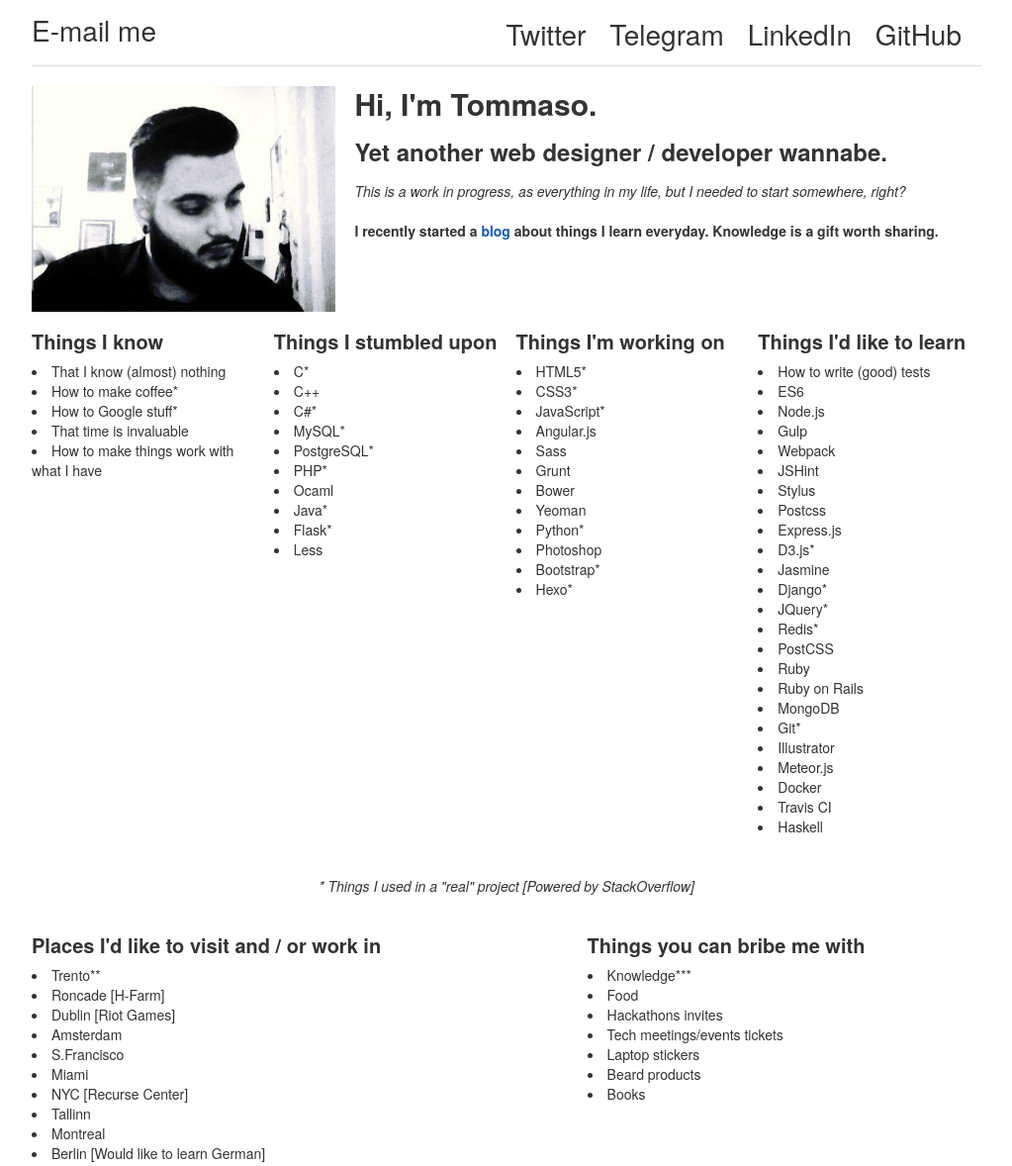
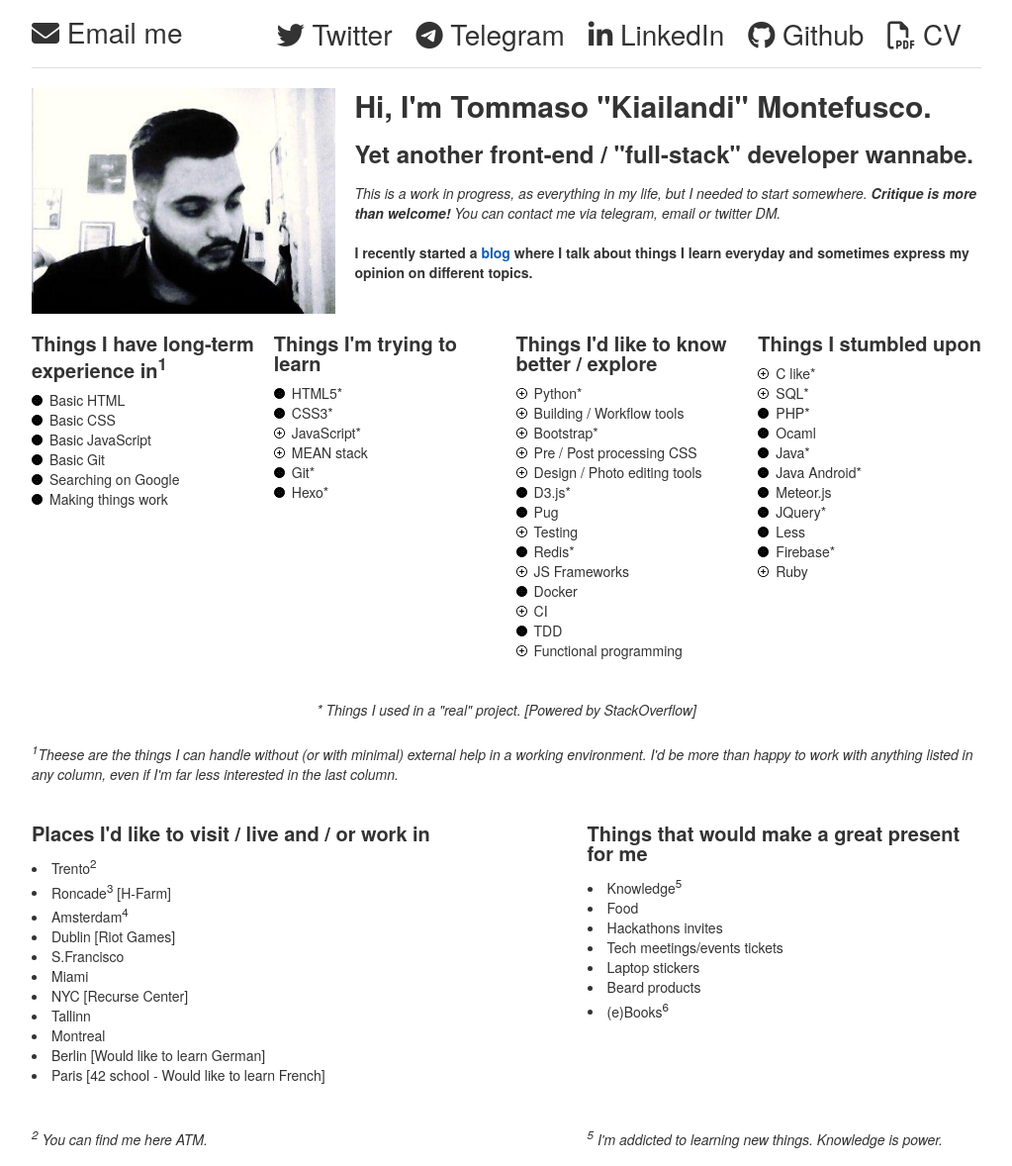
Before and after one commit to Kiailandi/kiailandi.github.io, a plain HTML site: page index.html in a window 1280 px wide. Shown: the top 1178 px of the page at 99% size, without its empty margins (128-1151 px from the left). Drawn offline with Linux system fonts and the light colour scheme.

Commit message:
Version 2.0
- Rework of content
- Rework of list style
- Rework of navbar

```diff
--- /dev/null
+++ b/css/collapsibleList.css
@@ -0,0 +1,25 @@
+.exp li{
+  /*list-style: disc;*/
+  list-style-position: inside;
+  list-style-image:url('../img/collapsibleList/button-nosub.png');
+  cursor:auto;
+}
+li.collapsibleListClosed{
+  list-style-position: inside;
+  list-style-image:url('../img/collapsibleList/button-closed.png');
+  cursor:pointer;
+}
+li.collapsibleListOpen{
+  list-style-position: inside;
+  list-style-image:url('../img/collapsibleList/button.png');
+  cursor:pointer;
+  font-style: italic;
+  font-weight: bold;
+}
+
+li.collapsibleListOpen li{
+  font-style: normal;
+  font-weight: normal;
+  list-style-position: inside;
+  list-style-image:url('../img/collapsibleList/button-sub.png');
+}
--- a/css/minimal.css
+++ b/css/minimal.css
@@ -56,14 +56,9 @@ h6 { font-size: 12px; line-height: 20px; margin-bottom: 20px; }
 h1,h2,h3,h4,h5,h6 { color: #333; }
 
 p { margin-bottom: 20px; }
-.italic {font-style: italic;}
-.bold {font-weight: bold;}
 
-.center {text-align: center;}
 .float-left     { float: left; }
 .float-right    { float: right; }
-.float-center		{ float: center; }
-img {width: 100%;}
 img.float-left  { float: left; margin: 0 20px 20px 0; }
 img.float-right { float: right; margin: 0 0 20px 20px; }
 img.center 		{ margin: 0 auto; display: block; }
--- /dev/null
+++ b/css/style.css
@@ -0,0 +1,44 @@
+@media only screen and (max-width: 980px){
+  a:after{
+    display: none;
+  }
+}
+
+@media only screen and (max-width: 768px) {
+    /* For mobile phones: */
+    [class*="col-"] {
+        width: 100%;
+    }
+    h1 { line-height: 120%; text-align: center; margin-top: 10px;}
+    h2 { line-height: 130%; text-align: center;}
+    footer > a {display: none;}
+}
+a.logo{text-decoration: none;}
+.email:after{
+  content: " Email me"
+}
+.twitter:after {
+  content: " Twitter";
+}
+.telegram:after{
+  content: " Telegram";
+}
+.linkedin:after{
+  content: " LinkedIn";
+}
+.github:after{
+  content: " Github";
+}
+.pdf:after{
+  content: " CV";
+}
+
+.italic {font-style: italic;}
+.bold {font-weight: bold;}
+.center {text-align: center;}
+.pic {width: 100%;}
+
+footer{
+  padding-right: 5px;
+  padding-left: 5px;
+}
--- a/index.html
+++ b/index.html
@@ -3,123 +3,194 @@
 
 <head>
     <meta charset="utf-8">
-  <meta http-equiv="X-UA-Compatible" content="IE=edge,chrome=1">
+    <meta http-equiv="X-UA-Compatible" content="IE=edge">
+    <meta name="viewport" content="width=device-width, initial-scale=1">
 
-  <title>Minimal CSS Template</title>
+    <title>Kiailandi</title>
     <meta name="description" content="Yet another about me page">
 
+    <script src="https://use.fontawesome.com/2f6f8e1d2a.js"></script>
     <link href="css\minimal.css" rel="stylesheet">
+    <link href="css\collapsibleList.css" rel="stylesheet">
+    <link href="css\style.css" rel="stylesheet">
 </head>
 
 <body>
     <div class="container">
         <header>
-      <a class="logo" href="mailto:Tommaso.Montefusco@hotmail.it?subject=About">E-mail me</a>
+            <a class="logo email" href="mailto:Tommaso.Montefusco@hotmail.it?subject=About"><i class="fa fa-envelope" aria-hidden="true"></i></a>
             <nav class="float-right">
                 <ul>
-          <li><a class="logo" href="https://twitter.com/Mont3Bosco">Twitter</a></li>
-          <li><a class="logo" href="https://telegram.me/Kiailandi">Telegram</a></li>
-          <li><a class="logo" href="https://www.linkedin.com/in/tommaso-montefusco-426718115">LinkedIn</a></li>
-          <li><a class="logo" href="https://github.com/Kiailandi">GitHub</a></li>
+                    <li><a class="logo twitter" href="https://twitter.com/Mont3Bosco"><i class="fa fa-twitter" aria-hidden="true"></i></a></li>
+                    <li><a class="logo telegram" href="https://telegram.me/Kiailandi"><i class="fa fa-telegram" aria-hidden="true"></i></a></li>
+                    <li><a class="logo linkedin" href="https://www.linkedin.com/in/tommaso-montefusco-426718115"><i class="fa fa-linkedin" aria-hidden="true"></i></a></li>
+                    <li><a class="logo github" href="https://github.com/Kiailandi"><i class="fa fa-github" aria-hidden="true"></i></a></li>
+                    <li><a class="logo pdf" href="./CV.pdf"><i class="fa fa-file-pdf-o" aria-hidden="true"></i></a></li>
                 </ul>
             </nav>
         </header>
 
         <div class="row">
             <div class="col-4 float-left">
-        <img class="center" src="img/img.jpg" />
+                <img class="center pic" src="img/img.jpg" />
             </div>
             <div class="col-8 float-right">
-        <h1>Hi, I'm Tommaso.</h1>
-        <h2>Yet another web designer / developer wannabe.</h2>
-        <p class="italic">This is a work in progress, as everything in my life, but I needed to start somewhere, right?</p>
-        <p class="bold">I recently started a <a href="./blog/">blog</a> about things I learn everyday. Knowledge is a gift worth sharing.</p>
+                <h1>Hi, I'm Tommaso "Kiailandi" Montefusco.</h1>
+                <h2>Yet another front-end / "full-stack" developer wannabe.</h2>
+                <p class="italic">This is a work in progress, as everything in my life, but I needed to start somewhere. <b>Critique is more than welcome!</b> You can contact me via telegram, email or twitter DM.</p>
+                <p class="bold">I recently started a <a href="./blog/">blog</a> where I talk about things I learn everyday and sometimes express my opinion on different topics.</p>
             </div>
         </div>
-    <div class="row">
+        <div class="row exp">
             <div class="col-3">
-        <h3>Things I know</h3>
+                <h3>Things I have long-term experience in<sup>1</sup></h3>
                 <ul>
-          <li>That I know (almost) nothing</li>
-          <li>How to make coffee*</li>
-          <li>How to Google stuff*</li>
-          <li>That time is invaluable</li>
-          <li>How to make things work with what I have</li>
+                    <li>Basic HTML</li>
+                    <li>Basic CSS</li>
+                    <li>Basic JavaScript</li>
+                    <li>Basic Git</li>
+                    <li>Searching on Google</li>
+                    <li>Making things work</li>
+                </ul>
+            </div>
+            <div class="col-3">
+                <h3>Things I'm trying to learn</h3>
+                <ul class="collapsibleList">
+                    <li>HTML5*</li>
+                    <li>CSS3*</li>
+                    <li>JavaScript*
+                        <ul>
+                            <li>ES6 features</li>
+                        </ul>
+                    </li>
+                    <li>MEAN stack
+                        <ul>
+                            <li>MongoDB</li>
+                            <li>Express.js</li>
+                            <li>Angular 1</li>
+                            <li>Node.js</li>
+                        </ul>
+                    </li>
+                    <li>Git*</li>
+                    <li>Hexo*</li>
+                </ul>
+            </div>
+            <div class="col-3">
+                <h3>Things I'd like to know better / explore</h3>
+                <ul class="collapsibleList">
+                    <li>Python*
+                        <ul>
+                            <li>Plain Python*</li>
+                            <li>Django*</li>
+                            <li>Flask*</li>
+                        </ul>
+                    </li>
+                    <li>Building / Workflow tools
+                        <ul>
+                            <li>Grunt</li>
+                            <li>Gulp</li>
+                            <li>Webpack</li>
+                            <li>Bower</li>
+                            <li>Yeoman</li>
+                        </ul>
+                    </li>
+                    <li>Bootstrap*
+                        <ul>
+                            <li>Bootstrap 3*</li>
+                            <li>Bootstrap 4</li>
+                        </ul>
+                    </li>
+                    <li>Pre / Post processing CSS
+                        <ul>
+                            <li>SASS</li>
+                            <li>PostCSS</li>
+                            <li>Stylus</li>
+                        </ul>
+                    </li>
+                        <li>Design / Photo editing tools
+                            <ul>
+                                <li>Adobe Photoshop</li>
+                                <li>Adobe Illustrator</li>
+                                <li>Affinity Photo</li>
+                                <li>Affinity Designer</li>
+                            </ul>
+                        </li>
+                        <li>D3.js*</li>
+                        <li>Pug</li>
+                        <li>Testing
+                            <ul>
+                                <li>Jasmine</li>
+                                <li>Mocha</li>
+                            </ul>
+                        </li>
+                        <li>Redis*</li>
+                        <li>JS Frameworks
+                            <ul>
+                                <li>Angular 2</li>
+                                <li>React</li>
+                                <li>Vue</li>
+                            </ul>
+                        </li>
+                        <li>Docker</li>
+                        <li>CI
+                            <ul>
+                                <li>Travis CI</li>
+                            </ul>
+                        </li>
+                        <li>TDD</li>
+                        <li>Functional programming
+                            <ul>
+                                <li>Haskell</li>
+                            </ul>
+                        </li>
                 </ul>
             </div>
             <div class="col-3">
                 <h3>Things I stumbled upon</h3>
+                <ul class="collapsibleList">
+                    <li>C like*
                       <ul>
                         <li>C*</li>
                         <li>C++</li>
                         <li>C#*</li>
+                      </ul>
+                    </li>
+                    <li>SQL*
+                      <ul>
                         <li>MySQL*</li>
                         <li>PostgreSQL*</li>
+                      </ul>
+                    </li>
                     <li>PHP*</li>
                     <li>Ocaml</li>
                     <li>Java*</li>
-          <li>Flask*</li>
+                    <li>Java Android*</li>
+                    <li>Meteor.js</li>
+                    <li>JQuery*</li>
                     <li>Less</li>
+                    <li>Firebase*</li>
+                    <li>Ruby
+                      <ul>
+                        <li>Plain Ruby</li>
+                        <li>RubyOnRails</li>
+                      </ul>
+                    </li>
                 </ul>
             </div>
-      <div class="col-3">
-        <h3>Things I'm working on</h3>
-        <ul>
-          <li>HTML5*</li>
-          <li>CSS3*</li>
-          <li>JavaScript*</li>
-          <li>Angular.js</li>
-          <li>Sass</li>
-          <li>Grunt</li>
-          <li>Bower</li>
-          <li>Yeoman</li>
-          <li>Python*</li>
-          <li>Photoshop</li>
-          <li>Bootstrap*</li>
-          <li>Hexo*</li>
-        </ul>
-      </div>
-      <div class="col-3">
-        <h3>Things I'd like to learn</h3>
-        <ul>
-          <li>How to write (good) tests</li>
-          <li>ES6</li>
-          <li>Node.js</li>
-          <li>Gulp</li>
-          <li>Webpack</li>
-          <li>JSHint</li>
-          <li>Stylus</li>
-          <li>Postcss</li>
-          <li>Express.js</li>
-          <li>D3.js*</li>
-          <li>Jasmine</li>
-          <li>Django*</li>
-          <li>JQuery*</li>
-          <li>Redis*</li>
-          <li>PostCSS</li>
-          <li>Ruby</li>
-          <li>Ruby on Rails</li>
-          <li>MongoDB</li>
-          <li>Git*</li>
-          <li>Illustrator</li>
-          <li>Meteor.js</li>
-          <li>Docker</li>
-          <li>Travis CI</li>
-          <li>Haskell</li>
-        </ul>
-      </div>
+
         </div>
         <div class="row">
-      <p class="italic center">* Things I used in a "real" project [Powered by StackOverflow]</p>
+            <p class="italic center">* Things I used in a "real" project. [Powered by StackOverflow]</p>
+            <p class="italic"><sup>1</sup>Theese are the things I can handle without (or with minimal) external help in a working environment. I'd be more than happy to work with anything listed in any column, even if I'm far less interested in the last column.</p>
         </div>
         <div class="row">
             <div class="col-7">
-        <h3>Places I'd like to visit and / or work in</h3>
+                <h3>Places I'd like to visit / live and / or work in</h3>
                 <ul>
-          <li>Trento**</li>
-          <li>Roncade [H-Farm]</li>
+                    <li>Trento<sup>2</sup></li>
+                    <li>Roncade<sup>3</sup> [H-Farm]</li>
+                    <li>Amsterdam<sup>4</sup></li>
                     <li>Dublin [Riot Games]</li>
-          <li>Amsterdam</li>
                     <li>S.Francisco</li>
                     <li>Miami</li>
                     <li>NYC [Recurse Center]</li>
@@ -130,33 +201,39 @@
                 </ul>
             </div>
             <div class="col-5">
-        <h3>Things you can bribe me with</h3>
+                <h3>Things that would make a great present for me</h3>
                 <ul>
-          <li>Knowledge***</li>
+                    <li>Knowledge<sup>5</sup></li>
                     <li>Food</li>
                     <li>Hackathons invites</li>
                     <li>Tech meetings/events tickets</li>
                     <li>Laptop stickers</li>
                     <li>Beard products</li>
-          <li>Books</li>
+                    <li>(e)Books<sup>6</sup></li>
                 </ul>
             </div>
         </div>
         <div class="row">
             <div class="col-7">
-        <p class="italic">** You can find me here ATM</p>
+                <p class="italic"><sup>2</sup> You can find me here ATM.</p>
+                <p class="italic"><sup>3</sup> Could do a master in web dev here in 2018. [Need quite a lot of money]
+                    <p class="italic"><sup>4</sup> This should be my next step. [ETA September 2019]
             </div>
             <div class="col-5">
-        <p class="italic">***I consider it more valuable than money</p>
+                <p class="italic"><sup>5</sup> I'm addicted to learning new things. Knowledge is power.</p>
+                <p class="italic"><sup>6</sup> I love paper books, but with over 500 books epub is king.</p>
             </div>
         </div>
     </div>
-    <footer>
-      [Last update 14/06/2016]
-      <!-- Link not required, but appreciated. --><a class="float-right" href="http://minimalcss.com">Credit to: Minimal CSS</a>
+    <footer class="center">
+        [Last update 26/02/2017]
+        <a class="float-left" href="http://bettermotherfuckingwebsite.com/">Inspired by THIS concept</a>
+        <a class="float-right" href="http://minimalcss.com/">Credit to Minimal CSS</a>
     </footer>
     <!-- footer -->
     </div>
+    <script type="text/javascript" src="js/collapsibleLists.js"></script>
+    <script type="text/javascript" src="js/script.js"></script>
 </body>
 
 </html>
--- /dev/null
+++ b/js/collapsibleLists.js
@@ -0,0 +1,152 @@
+/*
+
+CollapsibleLists.js
+
+An object allowing lists to dynamically expand and collapse
+
+Created by Stephen Morley - http://code.stephenmorley.org/ - and released under
+the terms of the CC0 1.0 Universal legal code:
+
+http://creativecommons.org/publicdomain/zero/1.0/legalcode
+
+*/
+
+// create the CollapsibleLists object
+var CollapsibleLists =
+    new function(){
+
+      /* Makes all lists with the class 'collapsibleList' collapsible. The
+       * parameter is:
+       *
+       * doNotRecurse - true if sub-lists should not be made collapsible
+       */
+      this.apply = function(doNotRecurse){
+
+        // loop over the unordered lists
+        var uls = document.getElementsByTagName('ul');
+        for (var index = 0; index < uls.length; index ++){
+
+          // check whether this list should be made collapsible
+          if (uls[index].className.match(/(^| )collapsibleList( |$)/)){
+
+            // make this list collapsible
+            this.applyTo(uls[index], true);
+
+            // check whether sub-lists should also be made collapsible
+            if (!doNotRecurse){
+
+              // add the collapsibleList class to the sub-lists
+              var subUls = uls[index].getElementsByTagName('ul');
+              for (var subIndex = 0; subIndex < subUls.length; subIndex ++){
+                subUls[subIndex].className += ' collapsibleList';
+              }
+
+            }
+
+          }
+
+        }
+
+      };
+
+      /* Makes the specified list collapsible. The parameters are:
+       *
+       * node         - the list element
+       * doNotRecurse - true if sub-lists should not be made collapsible
+       */
+      this.applyTo = function(node, doNotRecurse){
+
+        // loop over the list items within this node
+        var lis = node.getElementsByTagName('li');
+        for (var index = 0; index < lis.length; index ++){
+
+          // check whether this list item should be collapsible
+          if (!doNotRecurse || node == lis[index].parentNode){
+
+            // prevent text from being selected unintentionally
+            if (lis[index].addEventListener){
+              lis[index].addEventListener(
+                  'mousedown', function (e){ e.preventDefault(); }, false);
+            }else{
+              lis[index].attachEvent(
+                  'onselectstart', function(){ event.returnValue = false; });
+            }
+
+            // add the click listener
+            if (lis[index].addEventListener){
+              lis[index].addEventListener(
+                  'click', createClickListener(lis[index]), false);
+            }else{
+              lis[index].attachEvent(
+                  'onclick', createClickListener(lis[index]));
+            }
+
+            // close the unordered lists within this list item
+            toggle(lis[index]);
+
+          }
+
+        }
+
+      };
+
+      /* Returns a function that toggles the display status of any unordered
+       * list elements within the specified node. The parameter is:
+       *
+       * node - the node containing the unordered list elements
+       */
+      function createClickListener(node){
+
+        // return the function
+        return function(e){
+
+          // ensure the event object is defined
+          if (!e) e = window.event;
+
+          // find the list item containing the target of the event
+          var li = (e.target ? e.target : e.srcElement);
+          while (li.nodeName != 'LI') li = li.parentNode;
+
+          // toggle the state of the node if it was the target of the event
+          if (li == node) toggle(node);
+
+        };
+
+      }
+
+      /* Opens or closes the unordered list elements directly within the
+       * specified node. The parameter is:
+       *
+       * node - the node containing the unordered list elements
+       */
+      function toggle(node){
+
+        // determine whether to open or close the unordered lists
+        var open = node.className.match(/(^| )collapsibleListClosed( |$)/);
+
+        // loop over the unordered list elements with the node
+        var uls = node.getElementsByTagName('ul');
+        for (var index = 0; index < uls.length; index ++){
+
+          // find the parent list item of this unordered list
+          var li = uls[index];
+          while (li.nodeName != 'LI') li = li.parentNode;
+
+          // style the unordered list if it is directly within this node
+          if (li == node) uls[index].style.display = (open ? 'block' : 'none');
+
+        }
+
+        // remove the current class from the node
+        node.className =
+            node.className.replace(
+                /(^| )collapsibleList(Open|Closed)( |$)/, '');
+
+        // if the node contains unordered lists, set its class
+        if (uls.length > 0){
+          node.className += ' collapsibleList' + (open ? 'Open' : 'Closed');
+        }
+
+      }
+
+    }();
--- /dev/null
+++ b/js/script.js
@@ -0,0 +1,3 @@
+document.addEventListener('DOMContentLoaded', function() {
+    CollapsibleLists.apply();
+}, false);
```
Also changed, not shown: img/collapsibleList/button-closed.png (added), img/collapsibleList/button-nosub.png (added), img/collapsibleList/button-sub.png (added), img/collapsibleList/button.png (added). Lines whose indentation alone changed are shown as unchanged.
